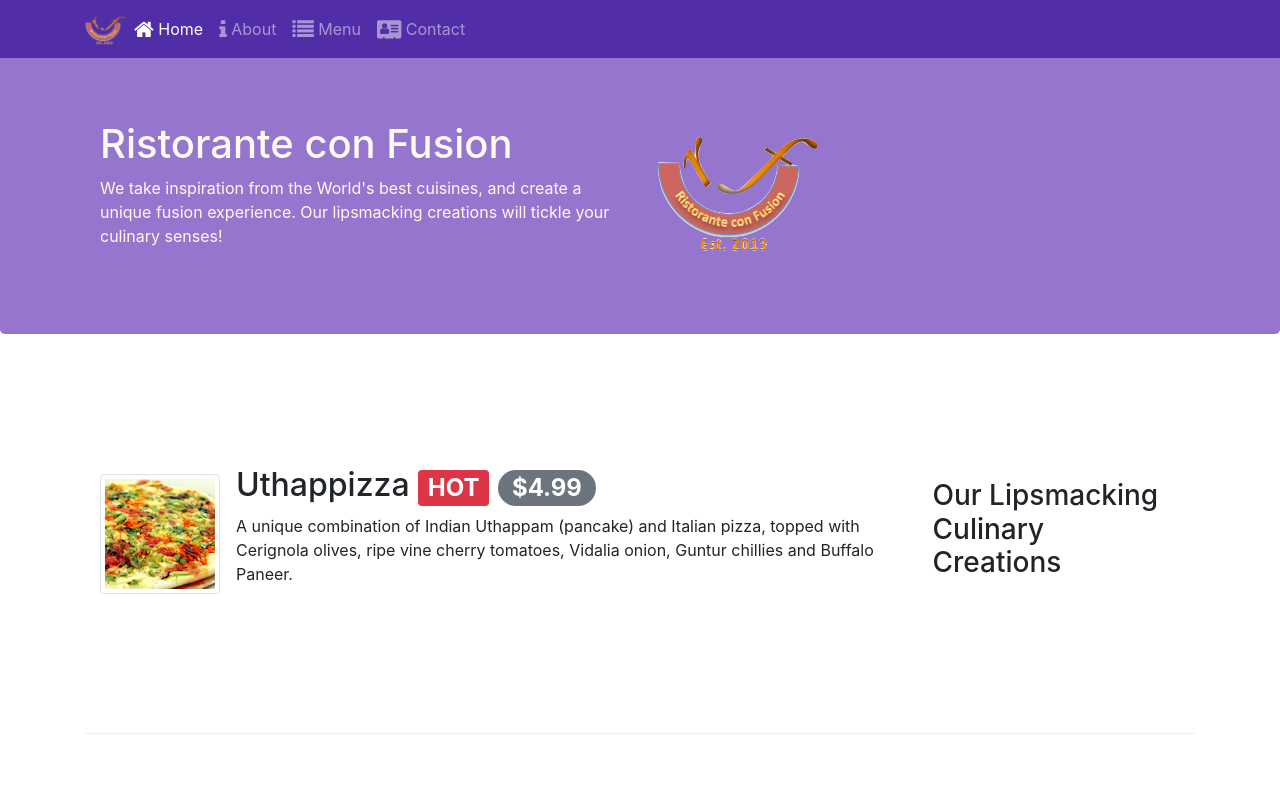
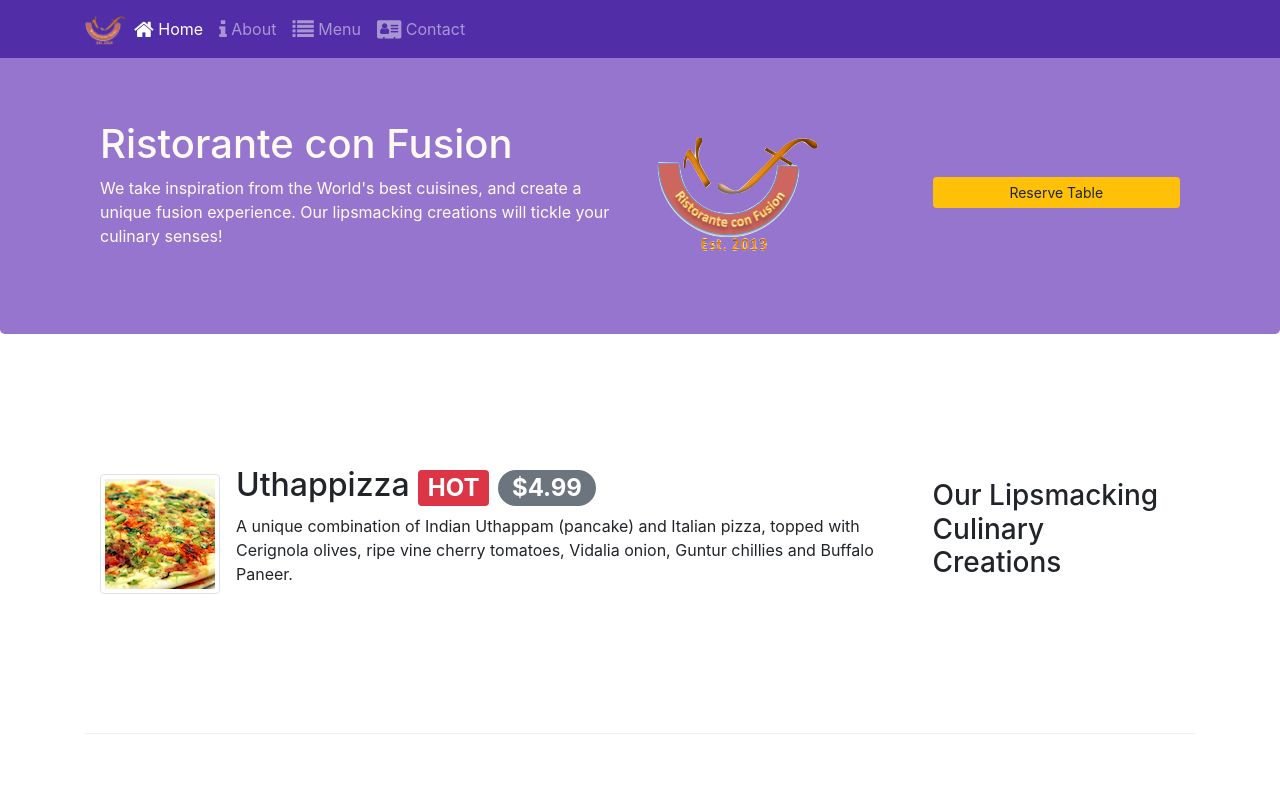
Before and after one commit to timsoriano3/bootstrap-test, a website: page index.html in a window 1280 px wide. Shown: the top 800 px of the page. Drawn offline with nearby package versions, Linux system fonts and the light colour scheme.

Commit message:
Assignment 2 - task 3

```diff
--- a/index.html
+++ b/index.html
@@ -41,8 +41,11 @@
                     <h1>Ristorante con Fusion</h1>
                     <p>We take inspiration from the World's best cuisines, and create a unique fusion experience. Our lipsmacking creations will tickle your culinary senses!</p>
                 </div>
-                <div class="col-12 col-sm align-self-center">
+                <div class="col-12 col-sm-3 align-self-center">
                     <img src = "img/logo.png" class = "img-fluid">
+                </div>
+                <div class="col-12 col-sm-3 align-self-center">
+                    <a href = "#afterClick" class = "btn btn-warning btn-sm btn-block">Reserve Table</a>
                 </div>
             </div>
         </div>
```
